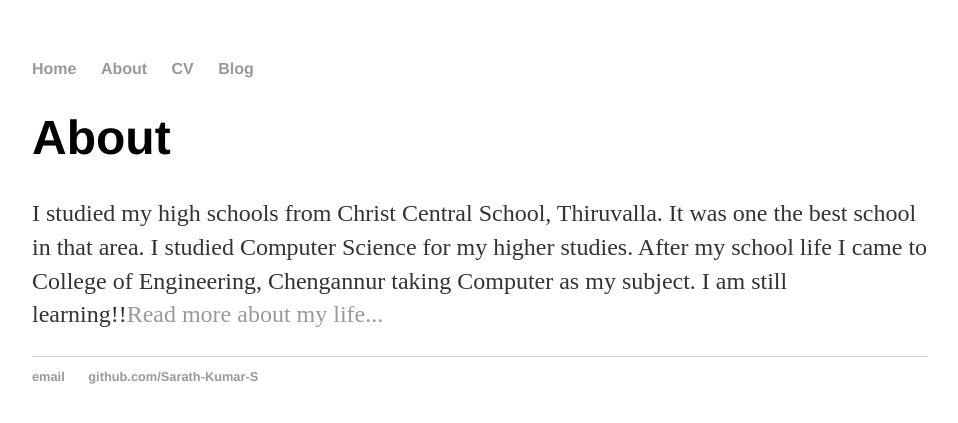
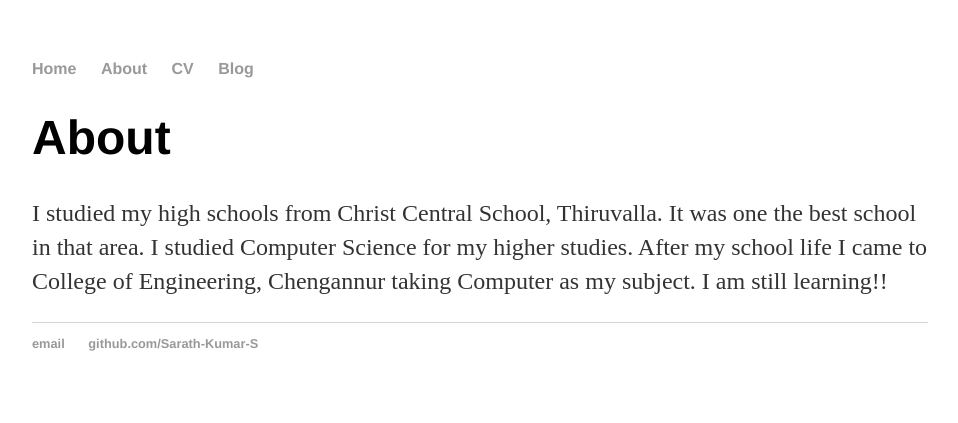
Before and after one commit to sayanpoddar123/Sarath-Kumar-S.github.io, a Jekyll site: the page built from about/index.html, in a window 1280 px wide. Shown: the top 423 px of the page, without its empty margins (160-1118 px from the left). Built offline with Jekyll 4.4.1, drawn with Linux system fonts in a browser that asks for light colours; Markdown is read by kramdown in place of the engine named in the settings.

Commit message:
Update index.html

```diff
--- a/about/index.html
+++ b/about/index.html
@@ -4,5 +4,5 @@ title: Sarath Kumar S, Developer
 ---
 <div class="blurb">
 	<h1>About</h1>
-	<p>I studied my high schools from Christ Central School, Thiruvalla. It was one the best school in that area. I studied Computer Science for my higher studies. After my school life I came to College of Engineering, Chengannur taking Computer as my subject. I am still learning!!<a href="/about">Read more about my life...</a></p>
+	<p>I studied my high schools from Christ Central School, Thiruvalla. It was one the best school in that area. I studied Computer Science for my higher studies. After my school life I came to College of Engineering, Chengannur taking Computer as my subject. I am still learning!!</p>
 </div><!-- /.blurb -->
```
